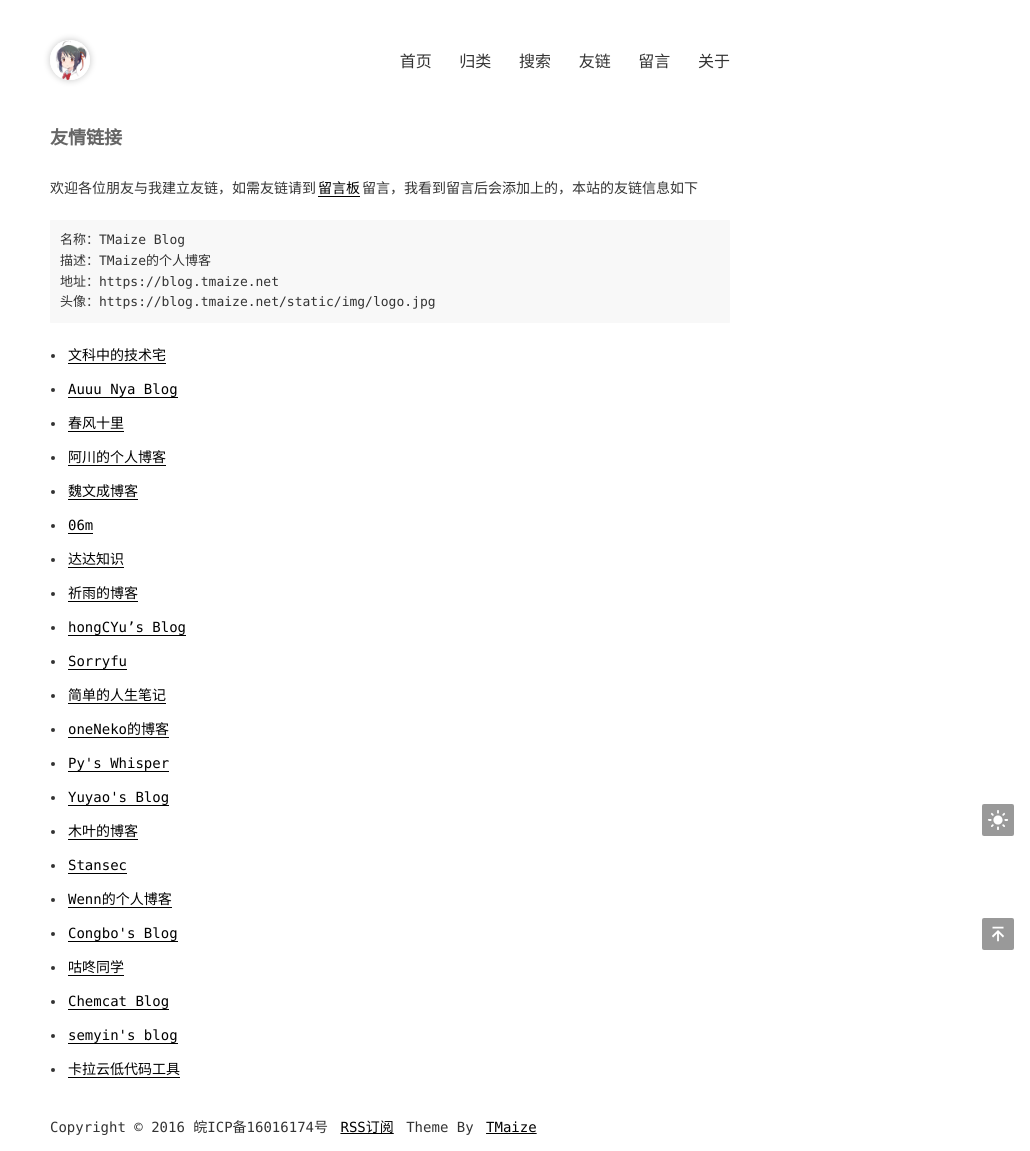
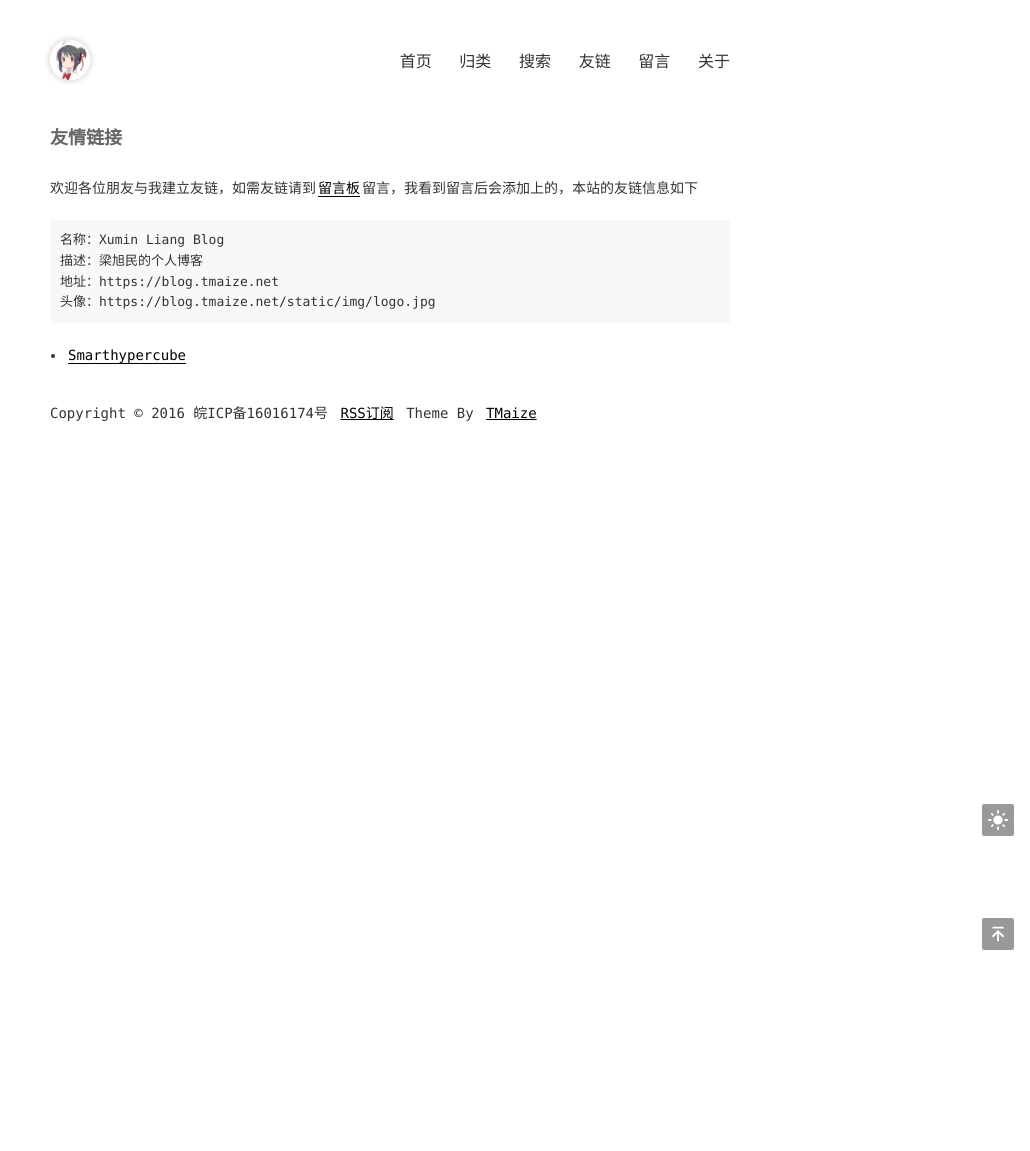
Before and after one commit to Xumin-Liang/Xumin-Liang.github.io, a Jekyll site: the page built from pages/links.md, in a window 1280 px wide. Shown: the whole page, without its empty margins (250-1280 px from the left). Built offline with Jekyll 4.4.1, drawn with Linux system fonts in a browser that asks for light colours.

Commit message:
Update _config.yml

```diff
--- a/_config.yml
+++ b/_config.yml
@@ -1,10 +1,10 @@
 encoding: utf-8
 
 # SEO相关信息
-title: TMaize Blog
-description: TMaize的个人博客
-keywords: TMaize,Blog,Java,Html,JavaScript
-author: TMaize
+title: Xumin Liang Blog
+description: 梁旭民的个人博客
+keywords: Xumin,Blog,Java,Html,JavaScript
+author: Xumin
 footerText: 'Copyright © 2016 皖ICP备16016174号'
 
 # 这些不要动
@@ -48,54 +48,12 @@ extClickEffect: true
 extAdsense: false
 
 # 数学公式支持，比较影响加载速度,不需要请设置为false
-extMath: false
+extMath: true
 
 # 显示访问量统计，由不蒜子提供服务
 extCount: false
 
 # 友情链接
 links:
-  - title: 文科中的技术宅
-    url: https://www.townwang.com
-  - title: Auuu Nya Blog
-    url: http://mu1er.cn
-  - title: 春风十里
-    url: https://www.geek-era.com
-  - title: 阿川的个人博客
-    url: https://achuan.io
-  - title: 魏文成博客
-    url: https://www.wwc.ren
-  - title: 06m
-    url: https://www.06m.me
-  - title: 达达知识
-    url: https://www.dadapush.com
-  - title: 祈雨的博客
-    url: https://wakzz.cn
-  - title: hongCYu’s Blog
-    url: https://hongcyu.cn
-  - title: Sorryfu
-    url: https://fushaolei.github.io
-  - title: 简单的人生笔记
-    url: https://yoyling.com
-  - title: oneNeko的博客
-    url: https://blog.oneneko.com
-  - title: Py's Whisper
-    url: https://whisper.pyliubaolin.top
-  - title: Yuyao's Blog
-    url: http://hellocode.ink
-  - title: 木叶的博客
-    url: https://muye.ml
-  - title: Stansec
-    url: https://standeblog.com
-  - title: Wenn的个人博客
-    url: https://wenn.tech
-  - title: Congbo's Blog
-    url: https://congbo.site
-  - title: 咕咚同学
-    url: https://gudong.site
-  - title: Chemcat Blog
-    url: https://chemcat.gitee.io
-  - title: semyin's blog
-    url: https://semyin.com
-  - title: 卡拉云低代码工具
-    url: https://kalacloud.com
+  - title: Smarthypercube
+    url: https://0x01.me
```
